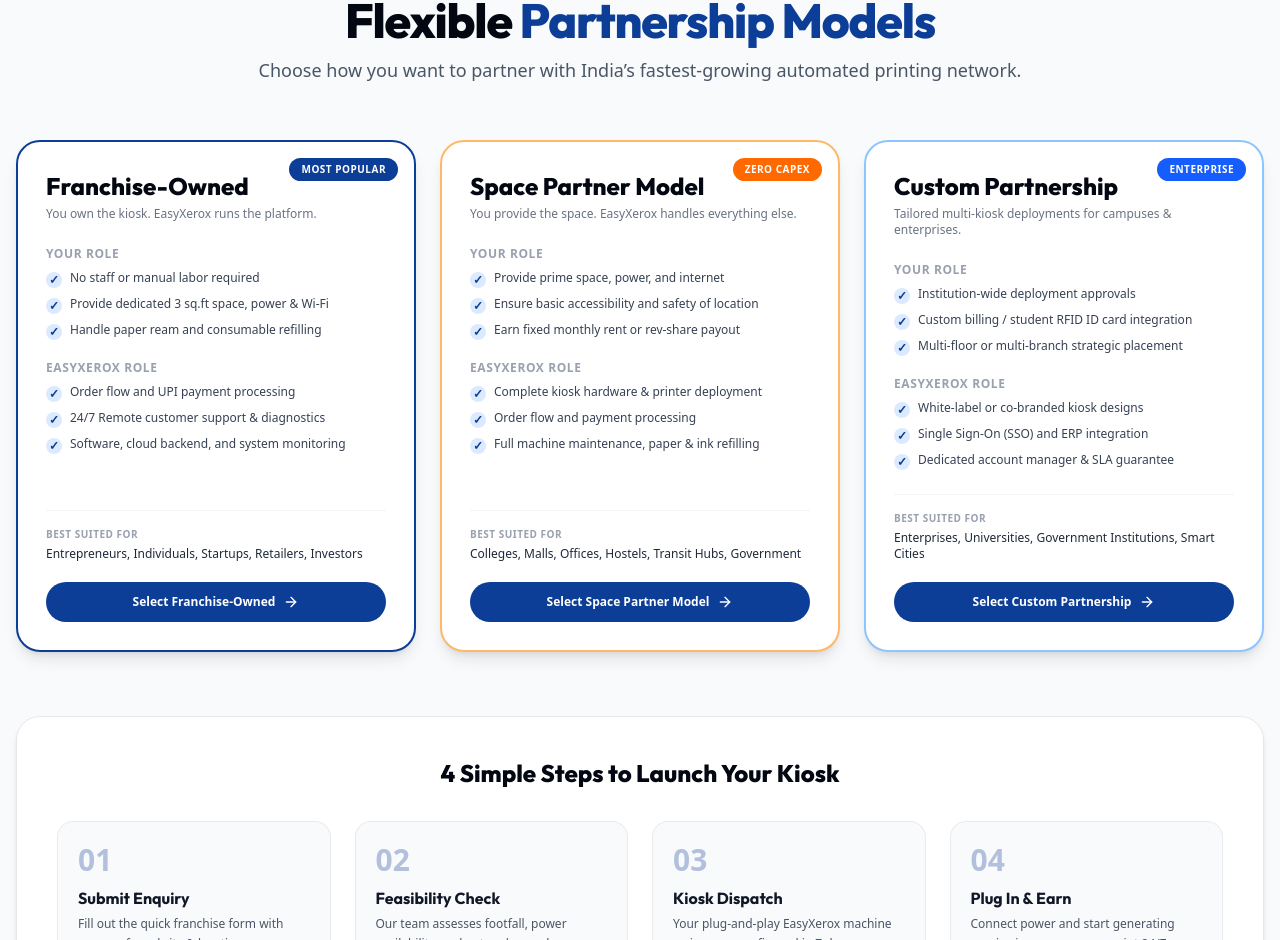
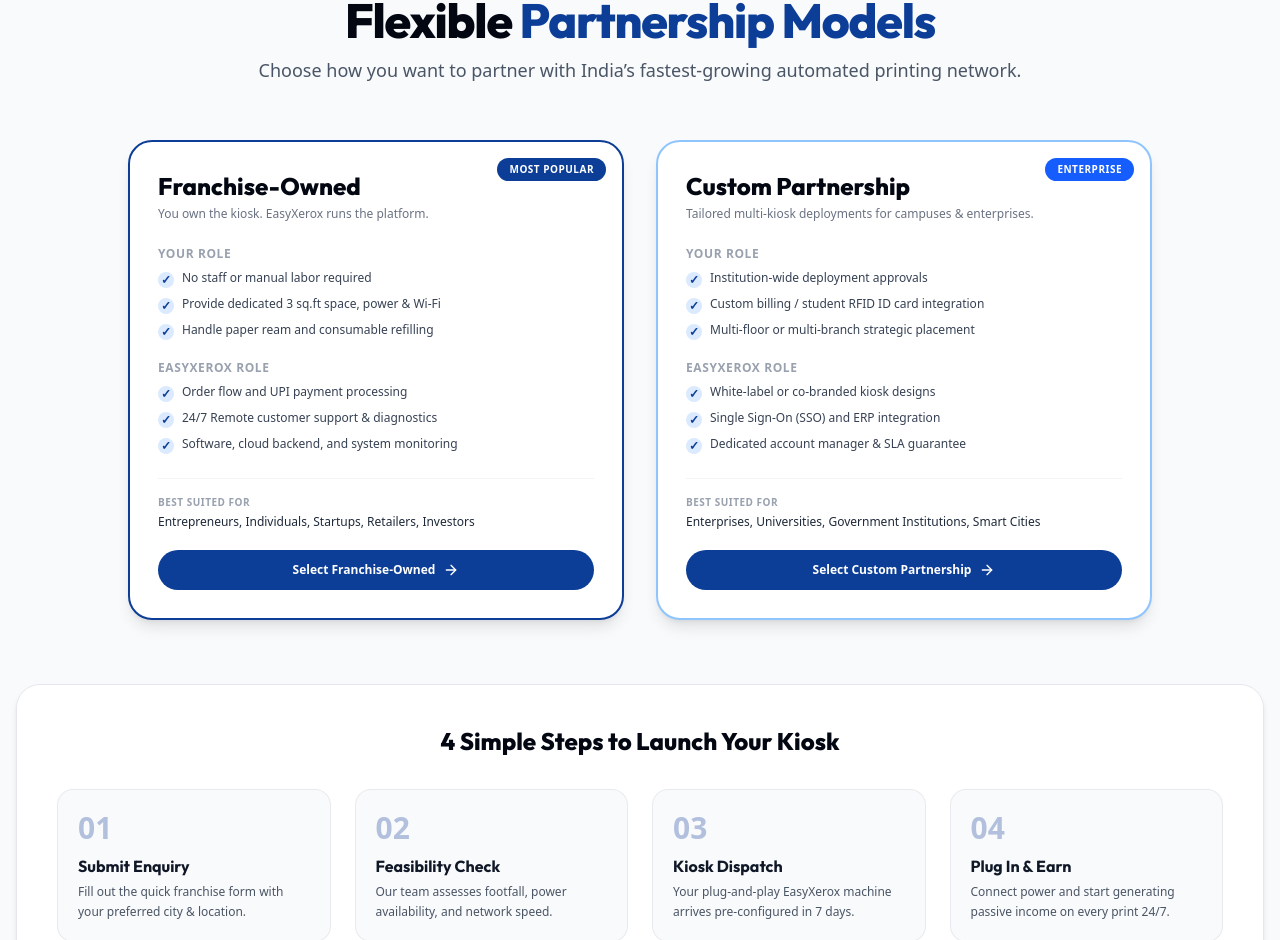
Before and after one commit to 2300031415/24.Print, a React (Vite) app in the folder frontend/: page / in a window 1280 px wide. Shown: the part 5559-6499 px from the top of the page. Built offline with nearby package versions, Linux system fonts and the light colour scheme; no server answers.

Commit message:
fix: remove Space Partner Model card from franchise models

```diff
--- a/frontend/src/components/FranchiseModels.jsx
+++ b/frontend/src/components/FranchiseModels.jsx
@@ -21,25 +21,6 @@
         "Software, cloud backend, and system monitoring",
       ],
       bestFor: "Entrepreneurs, Individuals, Startups, Retailers, Investors",
-    },
-    {
-      id: "space-partner",
-      title: "Space Partner Model",
-      tag: "Zero Capex",
-      tagColor: "bg-orange-500 text-white",
-      borderColor: "border-orange-300",
-      subtitle: "You provide the space. EasyXerox handles everything else.",
-      yourRole: [
-        "Provide prime space, power, and internet",
-        "Ensure basic accessibility and safety of location",
-        "Earn fixed monthly rent or rev-share payout",
-      ],
-      ourRole: [
-        "Complete kiosk hardware & printer deployment",
-        "Order flow and payment processing",
-        "Full machine maintenance, paper & ink refilling",
-      ],
-      bestFor: "Colleges, Malls, Offices, Hostels, Transit Hubs, Government",
     },
     {
       id: "custom-partnership",
@@ -74,8 +55,8 @@
         </p>
       </div>
 
-      {/* 3 Models Grid */}
-      <div className="grid grid-cols-1 lg:grid-cols-3 gap-6 mb-16">
+      {/* 2 Models Grid */}
+      <div className="grid grid-cols-1 md:grid-cols-2 gap-8 max-w-5xl mx-auto mb-16">
         {models.map((m) => (
           <div
             key={m.id}
```
